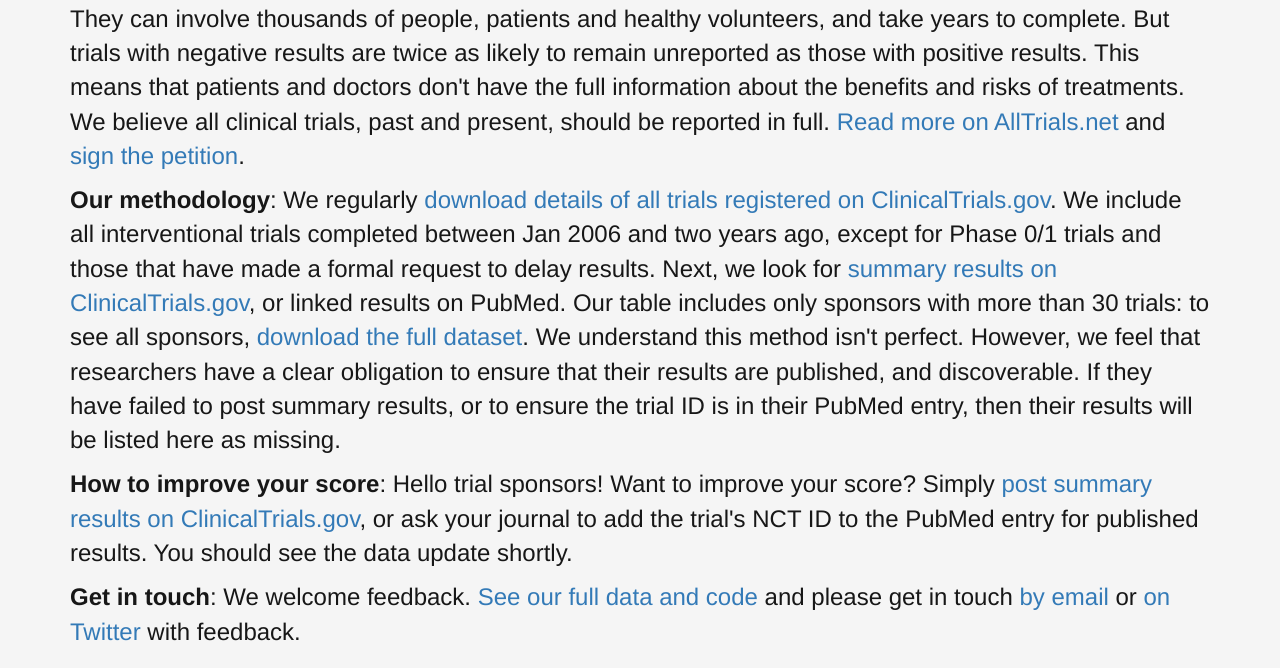
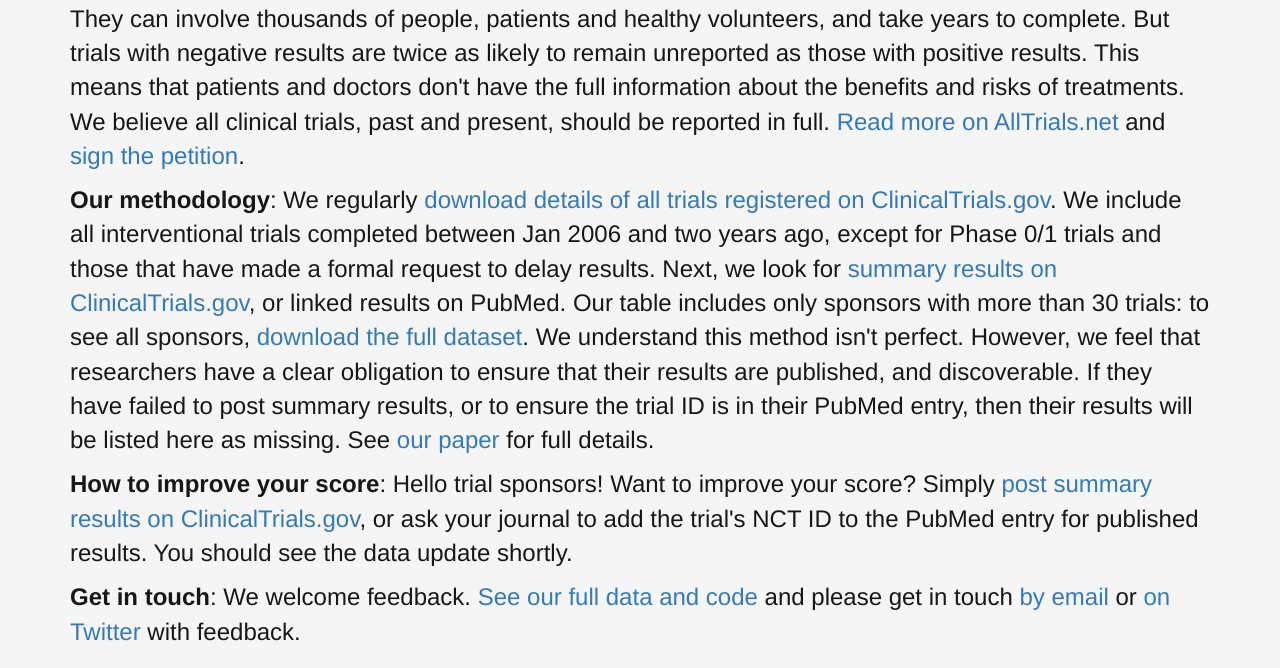
Before and after one commit to ebmdatalab/trialstracker, a plain HTML site: page app/index.html in a window 1280 px wide. Shown: the part 764-1432 px from the top of the page. Drawn offline with Linux system fonts and the light colour scheme; some packages are replaced by stand-ins of ours; a script that the page names is missing.

Commit message:
Add link to paper

```diff
--- a/app/index.html
+++ b/app/index.html
@@ -87,7 +87,7 @@
 
 <p class="about about-first" id="whyitmatters"><strong>Why it matters</strong>: Clinical trials are the best way we have of testing whether a medicine is safe and effective. They can involve thousands of people, patients and healthy volunteers, and take years to complete. But trials with negative results are twice as likely to remain unreported as those with positive results. This means that patients and doctors don't have the full information about the benefits and risks of treatments. We believe all clinical trials, past and present, should be reported in full. <a href="http://www.alltrials.net/">Read more on AllTrials.net</a> and <a href="http://www.alltrials.net/petition/">sign the petition</a>.</p>
 
-<p class="about" id="methodology"><strong>Our methodology</strong>: We regularly <a href="https://clinicaltrials.gov/ct2/resources/download">download details of all trials registered on ClinicalTrials.gov</a>. We include all interventional trials completed between Jan 2006 and two years ago, except for Phase 0/1 trials and those that have made a formal request to delay results. Next, we look for <a href="https://clinicaltrials.gov/ct2/about-site/results">summary results on ClinicalTrials.gov</a>, or linked results on PubMed. Our table includes only sponsors with more than 30 trials: to see all sponsors, <a href='https://github.com/ebmdatalab/trialstracker'>download the full dataset</a>. We understand this method isn't perfect. However, we feel that researchers have a clear obligation to ensure that their results are published, and discoverable. If they have failed to post summary results, or to ensure the trial ID is in their PubMed entry, then their results will be listed here as missing. </p>
+<p class="about" id="methodology"><strong>Our methodology</strong>: We regularly <a href="https://clinicaltrials.gov/ct2/resources/download">download details of all trials registered on ClinicalTrials.gov</a>. We include all interventional trials completed between Jan 2006 and two years ago, except for Phase 0/1 trials and those that have made a formal request to delay results. Next, we look for <a href="https://clinicaltrials.gov/ct2/about-site/results">summary results on ClinicalTrials.gov</a>, or linked results on PubMed. Our table includes only sponsors with more than 30 trials: to see all sponsors, <a href='https://github.com/ebmdatalab/trialstracker'>download the full dataset</a>. We understand this method isn't perfect. However, we feel that researchers have a clear obligation to ensure that their results are published, and discoverable. If they have failed to post summary results, or to ensure the trial ID is in their PubMed entry, then their results will be listed here as missing. See <a href="https://f1000research.com/articles/5-2629/v1">our paper</a> for full details.</p>
 
 <p class="about"><strong>How to improve your score</strong>: Hello trial sponsors! Want to improve your score? Simply <a href="https://clinicaltrials.gov/ct2/manage-recs/how-report#StepsForSubmittingResults">post summary results on ClinicalTrials.gov</a>, or ask your journal to add the trial's NCT ID to the PubMed entry for published results. You should see the data update shortly.</p>
 
```
